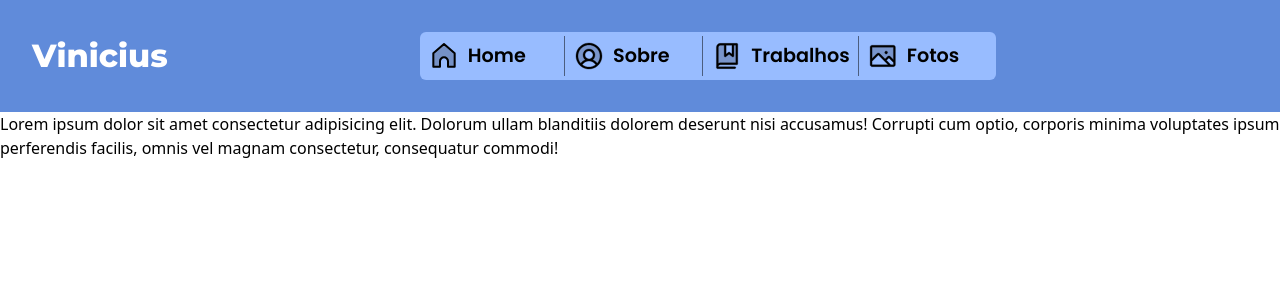
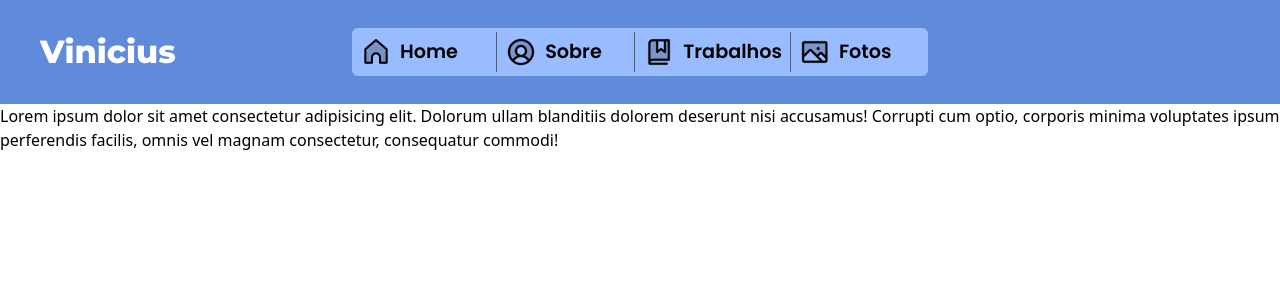
Before and after one commit to RosiestSloth/Portifolio, a Nuxt app: page /About in a window 1280 px wide. Shown: the top 300 px of the page. Built offline with nearby package versions, Linux system fonts and the light colour scheme.

Commit message:
Melhoria no header
Aqui, melhoro a posição e centralização dos itens do header

```diff
--- a/components/Header.vue
+++ b/components/Header.vue
@@ -1,10 +1,10 @@
 <template>
     <header class="p-8 bg-[var(--cor-Principal)]">
-        <div class="flex items-center justify-center">
-            <h1 class="hidden lg:block text-white">
+        <div class="flex items-center relative h-10">
+            <h1 class="hidden lg:block text-white absolute left-2">
                 Vinicius
             </h1>
-            <nav aria-label="Navegação Desktop" class="flex items-center justify-between w-full max-w-xl h-12 rounded-md mx-auto bg-[var(--conteiners)]">
+            <nav aria-label="Navegação Desktop" class="flex items-center justify-between w-full max-w-xl h-12 rounded-md mx-auto bg-[var(--conteiners)] absolute top-1/2 left-1/2 transform -translate-x-1/2 -translate-y-1/2">
                 <NuxtLink
                     class="group flex items-center font-chamadas gap-2 hover:text-white duration-100 ease-in w-full hover:bg-[var(--hover)] h-12 rounded-l-md pl-2"
                     to="/"
```
